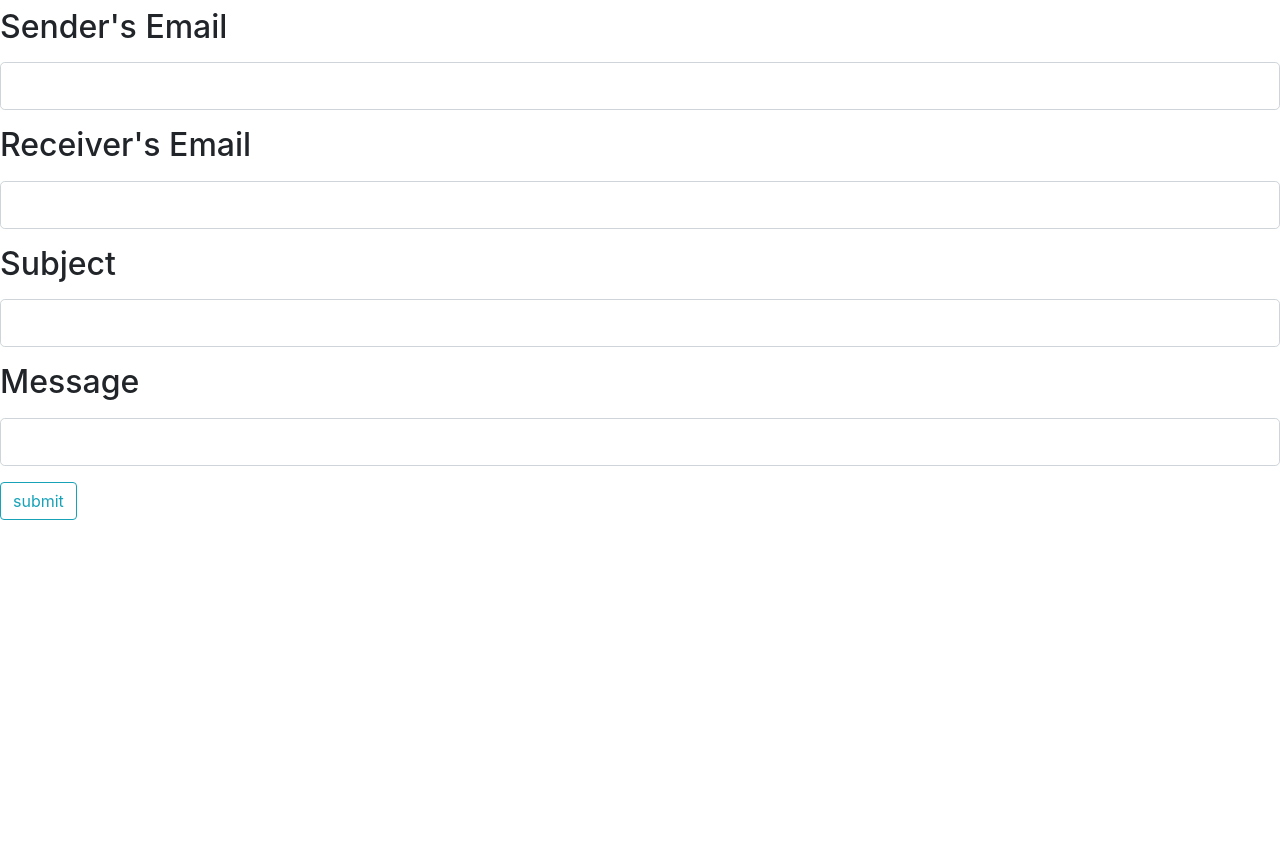
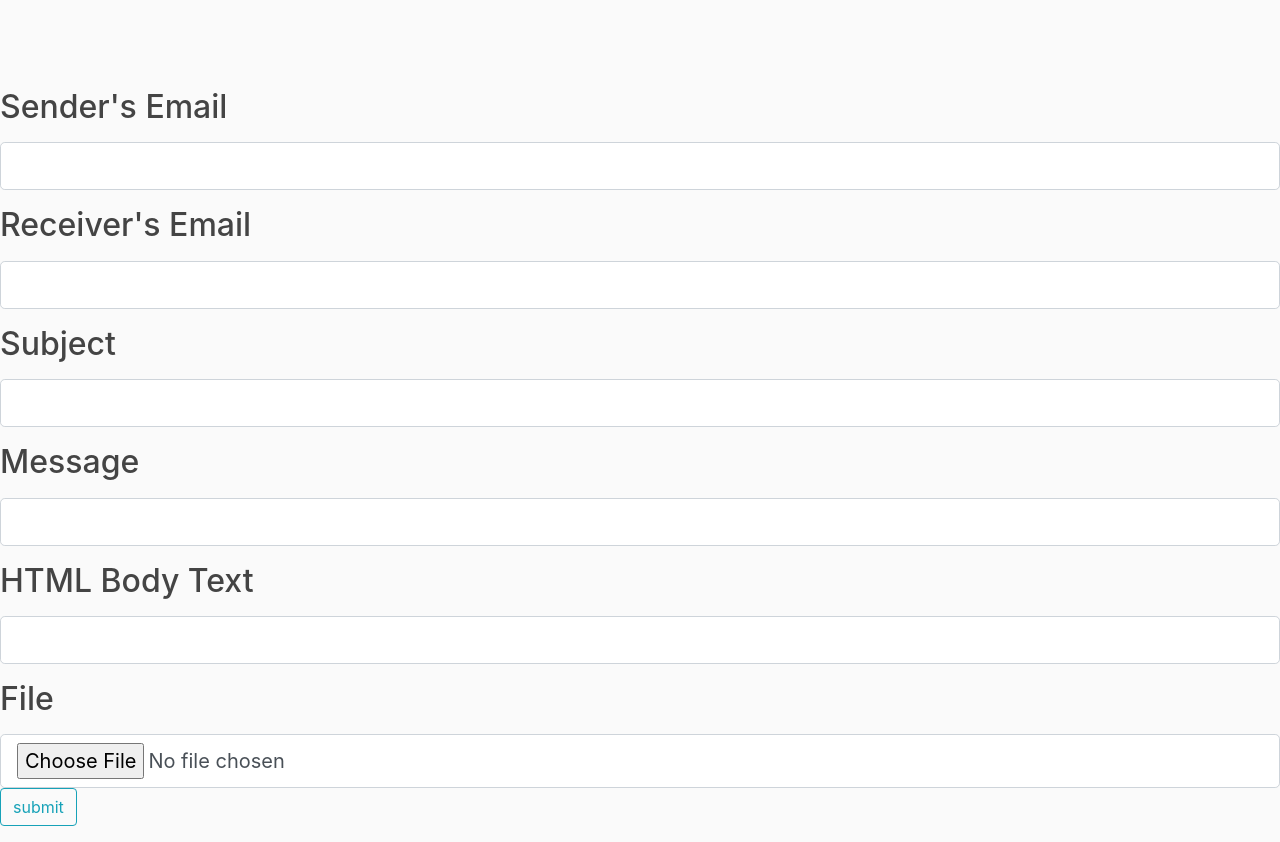
Before and after one commit to aniruddh-alt/email-flask, a Flask app: page / in a window 1280 px wide. Before the commit the page ends 520 px from the top, so only its background shows below. Run offline with Flask 3, Linux system fonts and the light colour scheme; some libraries are stand-ins or nearby versions.

Commit message:
file commit

```diff
--- a/forms.py
+++ b/forms.py
@@ -1,12 +1,14 @@
 from flask_wtf import FlaskForm
-from wtforms import EmailField, StringField, SubmitField
+from wtforms import EmailField, StringField, SubmitField,FileField
 from wtforms import validators
 from wtforms.validators import DataRequired, Length
 
 
 class email_form(FlaskForm):
-    sender_email = EmailField("Sender's Email", validators=[DataRequired(), Length(3, 50)])
-    receiver_email = EmailField("Receiver's Email", validators=[DataRequired(), Length(3, 50)])
+    sender_email = StringField("Sender's Email", validators=[DataRequired(), Length(3, 50)])
+    receiver_email = StringField("Receiver's Email", validators=[DataRequired(), Length(3, 50)])
     subject = StringField("Subject")
-    message = StringField("Message", validators=[DataRequired()])
+    message = StringField("Message")
+    html = StringField("HTML Body Text")
+    file = FileField("File")
     submit = SubmitField("submit")
--- a/main.py
+++ b/main.py
@@ -1,12 +1,15 @@
+import json
+import os
 from flask import Flask, render_template, flash
 from forms import *
 import requests
+from fileinput import filename
 
 app = Flask(__name__)
 app.config["SECRET_KEY"] = "12345678"
 
 
-@app.route("/", methods=['GET', 'POST'])
+@app.route("/", methods=["GET", 'POST'])
 def home():
     form = email_form()
     if form.validate_on_submit():
@@ -15,18 +18,24 @@ def home():
         to_emails = form.receiver_email.data
         subject = form.subject.data
         body = form.message.data
-        requestt(to_emails=to_emails, from_email=from_emails, subject=subject, body=body)
+        html = form.html.data
+        file = form.file.data
+        file.save(file.filename)
+
+        requestt(to_emails=to_emails, from_email=from_emails, subject=subject, body=body, file=file, html_body=html)
 
     return render_template("Home.html", form=form)
 
 
 @app.route("/email", methods=['GET', 'POST'])
-def requestt(to_emails, subject, body, from_email="aniruddhusa04@gmail.com", test_mode=False, api_key=123):
+def requestt(to_emails, subject, body, file, html_body, from_email="aniruddhusa04@gmail.com", test_mode=False,
+             api_key='pYkqe7Y96A2PgbTlcgZ5', ):
     url = 'https://chi-tools.uc.edu/email_service/api/send_mail'
     data = {'api_key': api_key, 'to_emails': to_emails, 'subject': subject, 'body': body,
-            'from_email': from_email, 'test_mode': test_mode}
-    r = requests.post(url=url, json=data)
-    return r
+            'from_email': from_email, 'test_mode': test_mode, 'html_body': html_body}
+    files = {'files': open(file.filename, "rb")}
+    requests.post(url=url, data=data, files=files)
+    return "Email Sent"
 
 
 if __name__ == "__main__":
--- a/templates/Home.html
+++ b/templates/Home.html
@@ -7,13 +7,11 @@
 
     <!-- Bootstrap CSS -->
     <link rel="stylesheet" href="https://maxcdn.bootstrapcdn.com/bootstrap/4.0.0/css/bootstrap.min.css" integrity="sha384-Gn5384xqQ1aoWXA+058RXPxPg6fy4IWvTNh0E263XmFcJlSAwiGgFAW/dAiS6JXm" crossorigin="anonymous">
-
     <link rel="stylesheet" type="text/css" href="{{ url_for('static', filename='main.css') }}">
     <title>Email</title>
-    <link rel="stylesheet" type="text/css" href="{{url_for('static',filename = 'main.css') }}">
 </head>
 <body>
-<form method = "POST" action = "">
+<form method = "POST" action = "" enctype = "multipart/form-data">
     {{ form.hidden_tag() }}
     <fieldset>
         <legend></legend>
@@ -34,6 +32,15 @@
             <h2>{{form.message.label(class = "form-control-label")}}</h2>
             {{form.message(class="form-control form-control-lg")}}
         </div>
+         <div class="form-group">
+            <h2>{{form.html.label(class = "form-control-label")}}</h2>
+            {{form.html(class="form-control form-control-lg")}}
+        </div>
+
+        <div class="'form-group'">
+            <h2>{{form.file.label(class = "form-control-label")}}</h2>
+            {{form.file(class="form-control form-control-lg")}}
+        </div>
         <div class="form-group">
             {{form.submit(class = "btn btn-outline-info")}}
         </div>
```
Also changed, not shown: static/main.css (renamed from templates/main.css).
